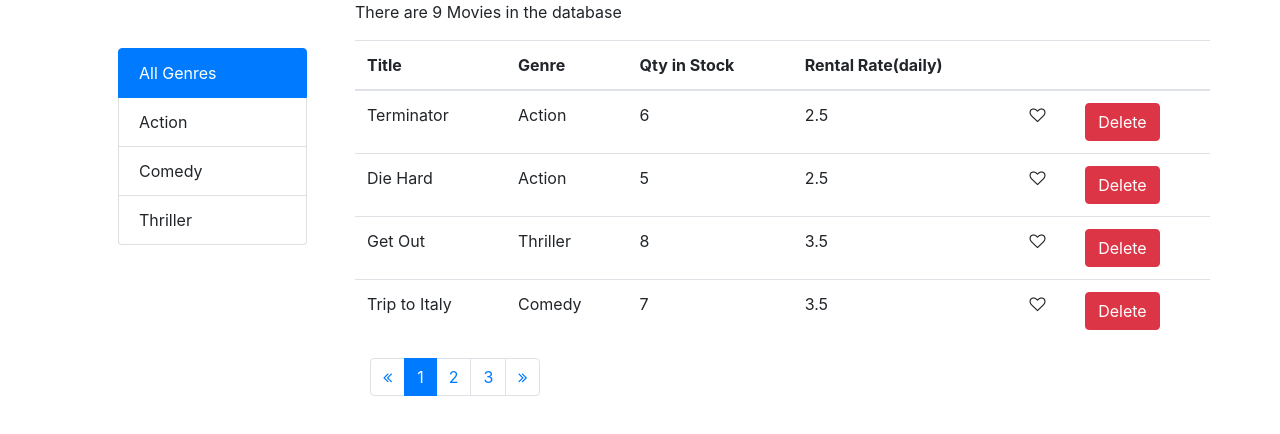
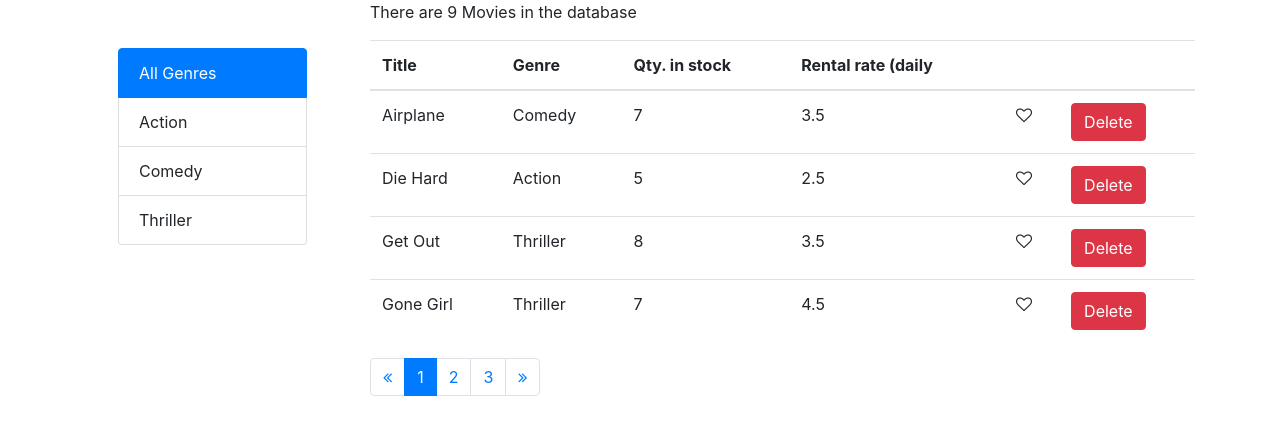
Before and after one commit to MokshagnaV/vidly, a React (Create React App) app: page /movie/1 in a window 1280 px wide. Shown: the top 434 px of the page. Built offline with nearby package versions, Linux system fonts and the light colour scheme.

Commit message:
Add sorting

```diff
--- a/src/components/movies.jsx
+++ b/src/components/movies.jsx
@@ -1,11 +1,11 @@
 import React, { Component } from "react";
+import Pagination from "./common/pagination";
+import ListGroup from "./common/listGroup";
+import MoviesTable from "./moviesTable";
 import { getMovies } from "../services/fakeMovieService";
 import { getGenres } from "../services/fakeGenreService";
-import Like from "./common/like";
-import Pagination from "./common/pagination";
 import { pagination } from "../utils/pagination";
-import ListGroup from "./common/listGroup";
-
+import _ from "lodash";
 class Movies extends Component {
   state = {
     movies: [],
@@ -13,6 +13,7 @@ class Movies extends Component {
     currPage: 1,
     pageSize: 4,
     selectedGenre: { name: "All Genres" },
+    sortColumn: { path: "title", order: "asc" },
   };
 
   componentDidMount = () => {
@@ -20,7 +21,7 @@ class Movies extends Component {
     this.setState({ movies: getMovies(), genres: genres });
   };
 
-  delMovie = (id) => {
+  handleDelete = (id) => {
     this.setState({
       movies: this.state.movies.filter(
         (m) => m !== this.state.movies.find((m) => m._id === id)
@@ -43,18 +44,17 @@ class Movies extends Component {
     this.setState({ movies });
   };
 
-  changePage = (n) => {
-    const currPage = n;
+  handleChangePage = (currPage) => {
     this.setState({ currPage });
   };
 
-  previousPage = () => {
+  handlePreviousPage = () => {
     const currPage = this.state.currPage - 1;
     if (currPage < 1) return;
     this.setState({ currPage });
   };
 
-  nextPage = () => {
+  handleNextPage = () => {
     const currPage = this.state.currPage + 1;
     const totalPages = Math.ceil(
       this.state.movies.length / this.state.pageSize
@@ -67,6 +67,10 @@ class Movies extends Component {
     this.setState({ selectedGenre: genre, currPage: 1 });
   };
 
+  handleSort = (sortColumn) => {
+    this.setState({ sortColumn });
+  };
+
   render() {
     const {
       currPage,
@@ -74,13 +78,16 @@ class Movies extends Component {
       movies: allMovies,
       selectedGenre,
       genres,
+      sortColumn,
     } = this.state;
 
     const filtered =
       selectedGenre && selectedGenre._id
         ? allMovies.filter((m) => selectedGenre.name === m.genre.name)
         : allMovies;
-    const movies = pagination(filtered, pageSize, currPage);
+
+    const sorted = _.orderBy(filtered, [sortColumn.path], [sortColumn.order]);
+    const movies = pagination(sorted, pageSize, currPage);
 
     return (
       <div className="row">
@@ -92,54 +99,21 @@ class Movies extends Component {
           />
         </div>
         <div className="col">
-          <div className="row">
-            <p>There are {filtered.length} Movies in the database</p>
-          </div>
-          <div className="row">
-            <table className="table">
-              <thead>
-                <tr>
-                  <th scope="col">Title</th>
-                  <th scope="col">Genre</th>
-                  <th scope="col">Qty in Stock</th>
-                  <th scope="col">Rental Rate(daily)</th>
-                  <th scope="col"></th>
-                  <th scope="col"></th>
-                </tr>
-              </thead>
-              <tbody>
-                {movies.map((movie) => (
-                  <tr key={movie._id}>
-                    <td>{movie.title}</td>
-                    <td>{movie.genre.name}</td>
-                    <td>{movie.numberInStock}</td>
-                    <td>{movie.dailyRentalRate}</td>
-                    <td>
-                      <Like
-                        onLike={() => this.handleLike(movie)}
-                        liked={movie.liked}
-                      />
-                    </td>
-                    <td>
-                      <button
-                        className="btn btn-danger"
-                        onClick={() => this.delMovie(movie._id)}
-                      >
-                        Delete
-                      </button>
-                    </td>
-                  </tr>
-                ))}
-              </tbody>
-            </table>
-          </div>
+          <p>There are {filtered.length} Movies in the database</p>
+          <MoviesTable
+            movies={movies}
+            onLike={this.handleLike}
+            onDelete={this.handleDelete}
+            onSort={this.handleSort}
+            sortColumn={sortColumn}
+          />
           <Pagination
             currPage={currPage}
             pageSize={pageSize}
             totalItems={filtered.length}
-            handlePage={this.changePage}
-            goPrevPage={this.previousPage}
-            goNextPage={this.nextPage}
+            handlePage={this.handleChangePage}
+            goPrevPage={this.handlePreviousPage}
+            goNextPage={this.handleNextPage}
           />
         </div>
       </div>
--- /dev/null
+++ b/src/components/moviesTable.jsx
@@ -0,0 +1,50 @@
+import React, { Component } from "react";
+import Like from "./common/like";
+import TableHeader from "./tableHeader";
+
+class MoviesTable extends Component {
+  columns = [
+    { path: "title", label: "Title" },
+    { path: "genre.name", label: "Genre" },
+    { path: "numberInStock", label: "Qty. in stock" },
+    { path: "dailyRentalRate", label: "Rental rate (daily" },
+    { key: "like" },
+    { key: "delete" },
+  ];
+
+  render() {
+    const { movies, onLike, onDelete, onSort, sortColumn } = this.props;
+    return (
+      <table className="table">
+        <TableHeader
+          columns={this.columns}
+          sortColumn={sortColumn}
+          onSort={onSort}
+        />
+        <tbody>
+          {movies.map((movie) => (
+            <tr key={movie._id}>
+              <td>{movie.title}</td>
+              <td>{movie.genre.name}</td>
+              <td>{movie.numberInStock}</td>
+              <td>{movie.dailyRentalRate}</td>
+              <td>
+                <Like onLike={() => onLike(movie)} liked={movie.liked} />
+              </td>
+              <td>
+                <button
+                  className="btn btn-danger"
+                  onClick={() => onDelete(movie._id)}
+                >
+                  Delete
+                </button>
+              </td>
+            </tr>
+          ))}
+        </tbody>
+      </table>
+    );
+  }
+}
+
+export default MoviesTable;
--- /dev/null
+++ b/src/components/tableHeader.jsx
@@ -0,0 +1,33 @@
+import React, { Component } from "react";
+
+class TableHeader extends Component {
+  raiseSort = (path) => {
+    const sortColumn = { ...this.props.sortColumn };
+    if (sortColumn.path === path) {
+      sortColumn.order = sortColumn.order === "asc" ? "desc" : "asc";
+    } else {
+      sortColumn.path = path;
+      sortColumn.order = "asc";
+    }
+    this.props.onSort(sortColumn);
+  };
+
+  render() {
+    return (
+      <thead>
+        <tr>
+          {this.props.columns.map((col) => (
+            <th
+              key={col.path || col.key}
+              onClick={() => this.raiseSort(col.path)}
+            >
+              {col.label}
+            </th>
+          ))}
+        </tr>
+      </thead>
+    );
+  }
+}
+
+export default TableHeader;
```
